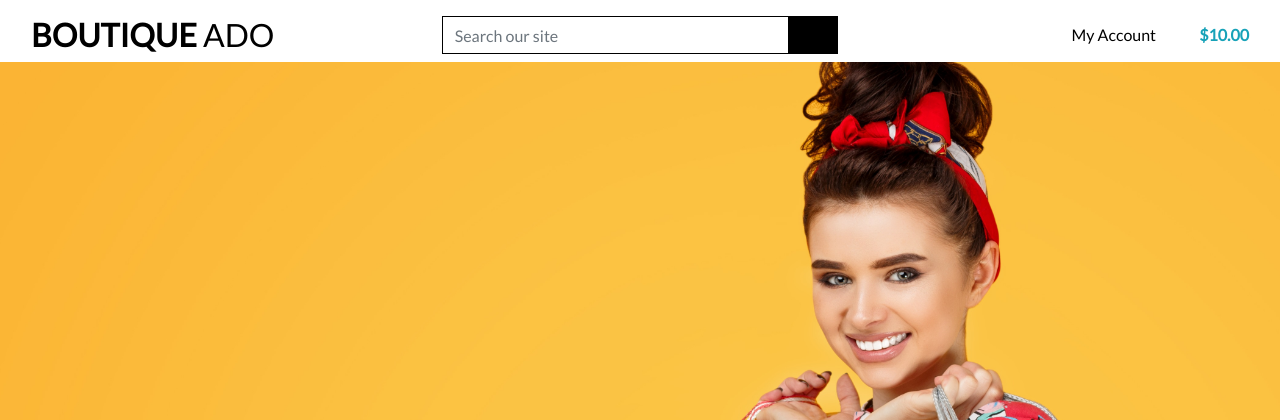
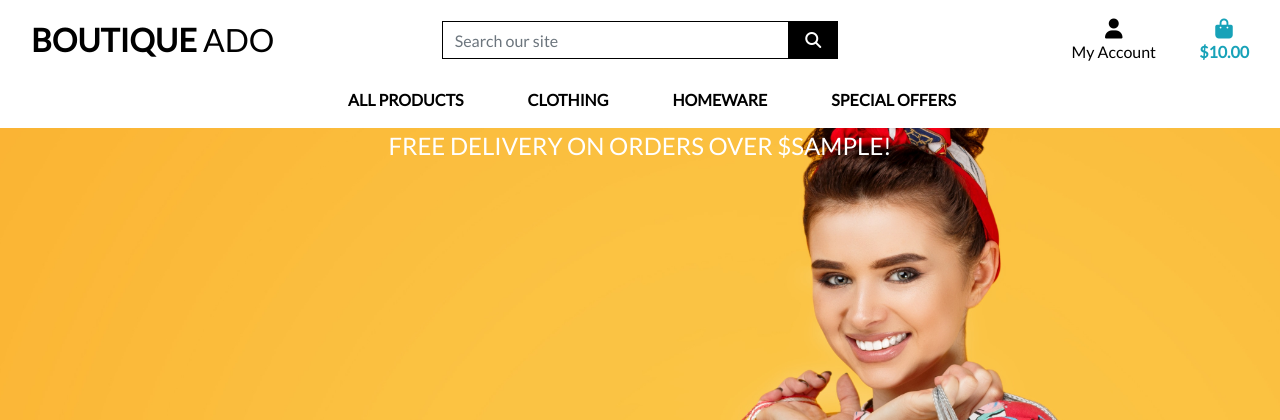
Before and after one commit to Kay13051976/boutique_ado_v3, a Django app: template templates/base.html in a window 1280 px wide. Shown: the top 420 px of the page. Run offline with Django 3.2, Linux system fonts and the light colour scheme; the template is opened without the code that fills it: most values are stand-ins (such as "Sample title", 1, 10 or a date in 2020); some libraries are stand-ins or nearby versions.

Commit message:
Added mobile header and main navbar

```diff
--- a/home/urls.py
+++ b/home/urls.py
@@ -1,4 +1,3 @@
-
 from django.contrib import admin
 from django.urls import path
 from . import views
--- a/templates/base.html
+++ b/templates/base.html
@@ -14,18 +14,19 @@
     {% endblock %}
 
     {% block corecss %}
-        <link rel="stylesheet" href="https://stackpath.bootstrapcdn.com/bootstrap/4.4.1/css/bootstrap.min.css" integrity="sha384-Vkoo8x4CGsO3+Hhxv8T/Q5PaXtkKtu6ug5TOeNV6gBiFeWPGFN9MuhOf23Q9Ifjh" crossorigin="anonymous">
-        <link rel="stylesheet" href="https://fonts.googleapis.com/css?family=Lato&display=swap">
-        <link rel="stylesheet" href="{% static 'css/base.css' %}">
+      <link rel="stylesheet" href="https://stackpath.bootstrapcdn.com/bootstrap/4.4.1/css/bootstrap.min.css" integrity="sha384-Vkoo8x4CGsO3+Hhxv8T/Q5PaXtkKtu6ug5TOeNV6gBiFeWPGFN9MuhOf23Q9Ifjh" crossorigin="anonymous">
+      <link rel="stylesheet" href="https://fonts.googleapis.com/css?family=Lato&display=swap">
+      <link rel="stylesheet" href="{% static 'css/base.css' %}">
     {% endblock %}
 
     {% block extra_css %}
     {% endblock %}
 
     {% block corejs %}
-        <script src="https://code.jquery.com/jquery-3.4.1.slim.min.js" integrity="sha384-J6qa4849blE2+poT4WnyKhv5vZF5SrPo0iEjwBvKU7imGFAV0wwj1yYfoRSJoZ+n" crossorigin="anonymous"></script>
-        <script src="https://cdn.jsdelivr.net/npm/popper.js@1.16.0/dist/umd/popper.min.js" integrity="sha384-Q6E9RHvbIyZFJoft+2mJbHaEWldlvI9IOYy5n3zV9zzTtmI3UksdQRVvoxMfooAo" crossorigin="anonymous"></script>
-        <script src="https://stackpath.bootstrapcdn.com/bootstrap/4.4.1/js/bootstrap.min.js" integrity="sha384-wfSDF2E50Y2D1uUdj0O3uMBJnjuUD4Ih7YwaYd1iqfktj0Uod8GCExl3Og8ifwB6" crossorigin="anonymous"></script>
+      <script src="https://kit.fontawesome.com/e9c73d7092.js" crossorigin="anonymous"></script>
+      <script src="https://code.jquery.com/jquery-3.4.1.min.js" integrity="sha256-CSXorXvZcTkaix6Yvo6HppcZGetbYMGWSFlBw8HfCJo=" crossorigin="anonymous"></script>
+      <script src="https://cdn.jsdelivr.net/npm/popper.js@1.16.0/dist/umd/popper.min.js" integrity="sha384-Q6E9RHvbIyZFJoft+2mJbHaEWldlvI9IOYy5n3zV9zzTtmI3UksdQRVvoxMfooAo" crossorigin="anonymous"></script>
+      <script src="https://stackpath.bootstrapcdn.com/bootstrap/4.4.1/js/bootstrap.min.js" integrity="sha384-wfSDF2E50Y2D1uUdj0O3uMBJnjuUD4Ih7YwaYd1iqfktj0Uod8GCExl3Og8ifwB6" crossorigin="anonymous"></script>
     {% endblock %}
 
     {% block extra_js %}
@@ -94,7 +95,22 @@
               </ul>
           </div>
       </div>
+      <div class="row bg-white">
+          <nav class="navbar navbar-expand-lg navbar-light w-100">
+              <button class="navbar-toggler" type="button" data-toggle="collapse" data-target="#main-nav" aria-controls="main-nav" aria-expanded="false" aria-label="Toggle navigation">
+                  <span class="navbar-toggler-icon"></span>
+              </button>
+              {% include 'includes/mobile-top-header.html' %}
+              {% include 'includes/main-nav.html' %}
+          </nav>
+      </div>
+      <div id="delivery-banner" class="row text-center">
+          <div class="col bg-black text-white">
+              <h4 class="logo-font my-1">Free delivery on orders over ${{ free_shipping_threshold }}!</h4>
+          </div>
+      </div>
   </header>
+
 
     {% if messages %}
         <div class="message-container"></div>
--- /dev/null
+++ b/templates/includes/main-nav.html
@@ -0,0 +1,50 @@
+<div class="collapse navbar-collapse" id="main-nav">
+    <ul class="navbar-nav w-auto mx-auto">
+        <li class="nav-item dropdown">
+            <a class="logo-font font-weight-bold nav-link text-black mr-5" href="#" id="all-products-link" data-toggle="dropdown" aria-haspopup="true" aria-expanded="false">
+                All Products
+            </a>
+            <div class="dropdown-menu border-0" aria-labelledby="all-products-link">
+                <a href="" class="dropdown-item">By Price</a>
+                <a href="" class="dropdown-item ">By Rating</a>
+                <a href="" class="dropdown-item ">By Category</a>
+                <a href="" class="dropdown-item">All Products</a>
+            </div>
+        </li>
+
+        <li class="nav-item dropdown">
+            <a class="logo-font font-weight-bold nav-link text-black mr-5" href="#" id="clothing-link" data-toggle="dropdown" aria-haspopup="true" aria-expanded="false">
+                Clothing
+            </a>
+            <div class="dropdown-menu border-0" aria-labelledby="clothing-link">
+                <a href="" class="dropdown-item">Activewear &amp; Essentials</a>
+                <a href="" class="dropdown-item">Jeans</a>
+                <a href="" class="dropdown-item">Shirts</a>
+                <a href="" class="dropdown-item">All Clothing</a>
+            </div>
+        </li>
+
+        <li class="nav-item dropdown">
+            <a class="logo-font font-weight-bold nav-link text-black mr-5" href="#" id="homeware-link" data-toggle="dropdown" aria-haspopup="true" aria-expanded="false">
+                Homeware
+            </a>
+            <div class="dropdown-menu border-0" aria-labelledby="homeware-link">
+                <a href="" class="dropdown-item">Bed &amp; Bath</a>
+                <a href="" class="dropdown-item">Kitchen &amp; Dining</a>
+                <a href="" class="dropdown-item">All Homeware</a>
+            </div>
+        </li>
+
+        <li class="nav-item dropdown">
+            <a class="logo-font font-weight-bold nav-link text-black" href="#" id="specials-link" data-toggle="dropdown" aria-haspopup="true" aria-expanded="false">
+                Special Offers
+            </a>
+            <div class="dropdown-menu border-0" aria-labelledby="specials-link">
+                <a href="" class="dropdown-item">New Arrivals</a>
+                <a href="" class="dropdown-item">Deals</a>
+                <a href="" class="dropdown-item">Clearance</a>
+                <a href="" class="dropdown-item">All Specials</a>
+            </div>
+        </li>
+    </ul>
+</div>
--- /dev/null
+++ b/templates/includes/mobile-top-header.html
@@ -0,0 +1,56 @@
+<li class="list-inline-item">
+    <a class="text-black nav-link d-block d-lg-none" href="#" id="mobile-search" data-toggle="dropdown" aria-haspopup="true" aria-expanded="false">
+        <div class="text-center">
+            <div><i class="fas fa-search fa-lg"></i></div>
+            <p class="my-0">Search</p>
+        </div>
+    </a>
+    <div class="dropdown-menu border-0 w-100 p-3 rounded-0 my-0" aria-labelledby="mobile-search">
+        <form class="form" method="GET" action="">
+            <div class="input-group w-100">
+                <input class="form-control border border-black rounded-0" type="text" name="q" placeholder="Search our site">
+                <div class="input-group-append">
+                    <button class="form-control form-control btn btn-black border border-black rounded-0" type="submit">
+                        <span class="icon">
+                            <i class="fas fa-search"></i>
+                        </span>
+                    </button>
+                </div>
+            </div>
+        </form>
+    </div>
+</li>
+<li class="list-inline-item dropdown">
+    <a class="text-black nav-link d-block d-lg-none" href="#" id="user-options" data-toggle="dropdown" aria-haspopup="true" aria-expanded="false">
+        <div class="text-center">
+            <div><i class="fas fa-user fa-lg"></i></div>
+            <p class="my-0">My Account</p>
+        </div>
+    </a>
+    <div class="dropdown-menu border-0" aria-labelledby="user-options">
+        {% if request.user.is_authenticated %}
+            {% if request.user.is_superuser %}
+                <a href="{% url 'account_logout' %}" class="dropdown-item">Product Management</a>
+            {% endif %}
+            <a href="" class="dropdown-item">My Profile</a>
+            <a href="{% url 'account_logout' %}" class="dropdown-item">Logout</a>
+        {% else %}
+            <a href="{% url 'account_signup' %}" class="dropdown-item">Register</a>
+            <a href="{% url 'account_login' %}" class="dropdown-item">Login</a>
+        {% endif %}
+    </div>
+</li>
+<li class="list-inline-item">
+    <a class="{% if grand_total %}text-primary font-weight-bold{% else %}text-black{% endif %} nav-link d-block d-lg-none" href="">
+        <div class="text-center">
+            <div><i class="fas fa-shopping-bag fa-lg"></i></div>
+            <p class="my-0">
+                {% if grand_total %}
+                    ${{ grand_total|floatformat:2 }}
+                {% else %}
+                    $0.00
+                {% endif %}
+            </p>
+        </div>
+    </a>
+</li>
```
